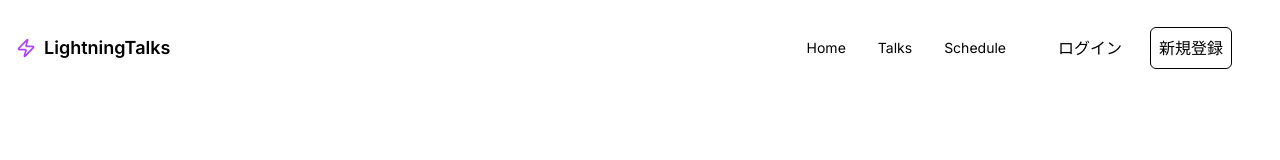
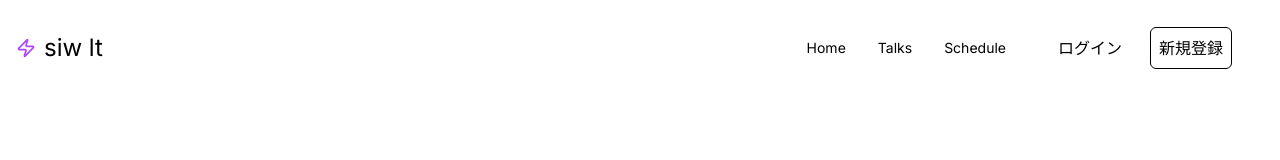
Before and after one commit to lvncer/lt, a Next.js app: page /verify/name in a window 1280 px wide. Shown: the top 160 px of the page. Built offline with nearby package versions, Linux system fonts and the light colour scheme; no server answers.

Commit message:
Update layout titles and navbar branding
- Changed the main title in layout.tsx to "SIW LightningTalks" for brevity.
- Updated the navbar branding text from "LightningTalks" to "siw lt" with new styling for improved visual hierarchy.

```diff
--- a/src/app/layout.tsx
+++ b/src/app/layout.tsx
@@ -8,9 +8,9 @@ import { ClerkProvider } from "@clerk/nextjs";
 const inter = Inter({ subsets: ["latin"] });
 
 export const metadata: Metadata = {
-	title: "SIW LightningTalks - Share Quick Tech Presentations",
+	title: "SIW LightningTalks",
 	description:
-		"A platform for registering and sharing lightning talks with your tech community",
+		"コミュニティとともに、プレゼンテーションを共有・見るためのプラットフォームです。",
 };
 
 export default function RootLayout({
--- a/src/components/layout/Navbar.tsx
+++ b/src/components/layout/Navbar.tsx
@@ -67,7 +67,7 @@ export default function Navbar() {
 						className="flex items-center gap-2 font-semibold text-lg transition-colors hover:text-primary"
 					>
 						<Zap className="w-5 h-5 text-purple-500" />
-						<span>LightningTalks</span>
+						<span className="text-2xl font-normal">siw lt</span>
 					</Link>
 
 					{/* Desktop Navigation */}
```
